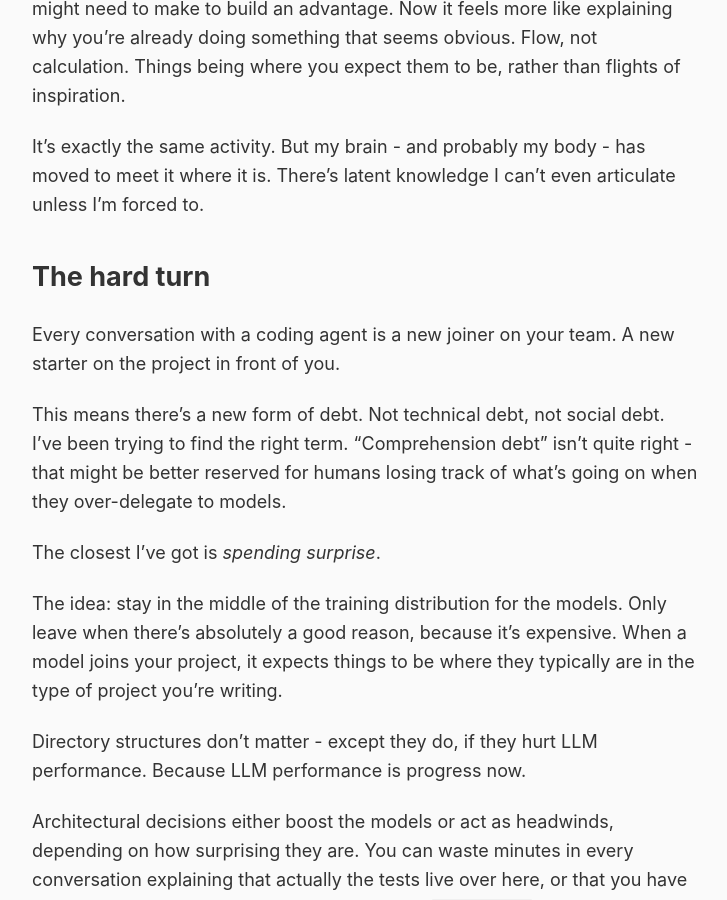
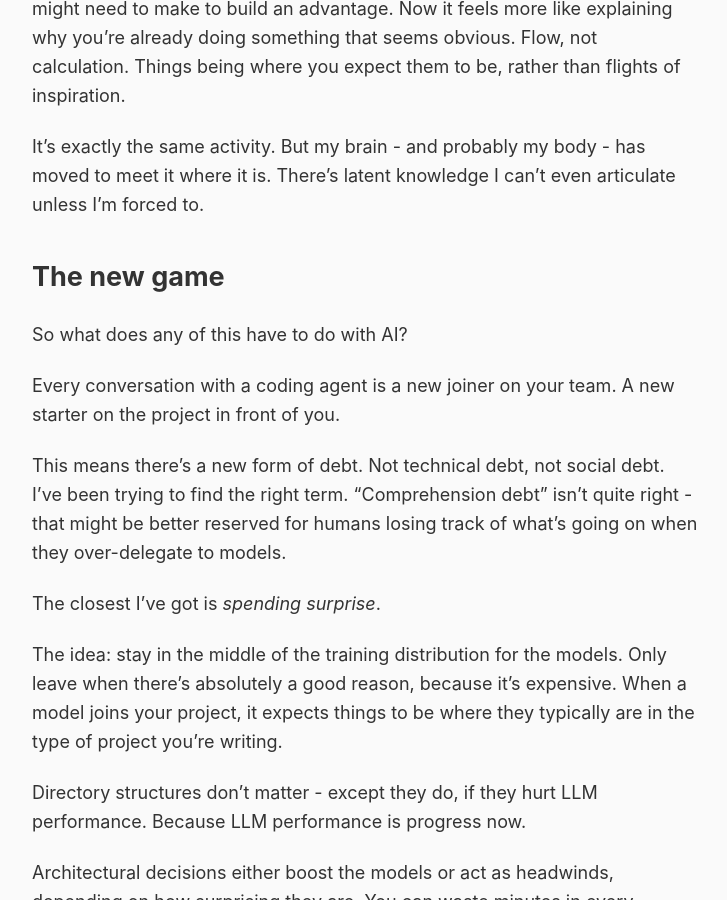
Before and after one commit to rob137/rob137.github.io, a Jekyll site: the page built from _posts/2026-01-03-position-before-submission.md, in a window 1280 px wide and 900 px high, scrolled down 1357 px. Shown: the whole window, without its empty margins (275-1002 px from the left). Built offline with Jekyll 4.4.1, drawn with Linux system fonts in a browser that asks for light colours.

Commit message:
Smooth the BJJ→AI transition (was editorial note, not heading)

```diff
--- a/_posts/2026-01-03-position-before-submission.md
+++ b/_posts/2026-01-03-position-before-submission.md
@@ -26,7 +26,9 @@ At the beginning, it was all about thinking through each minor movement you migh
 
 It's exactly the same activity. But my brain - and probably my body - has moved to meet it where it is. There's latent knowledge I can't even articulate unless I'm forced to.
 
-## The hard turn
+## The new game
+
+So what does any of this have to do with AI?
 
 Every conversation with a coding agent is a new joiner on your team. A new starter on the project in front of you.
 
```
